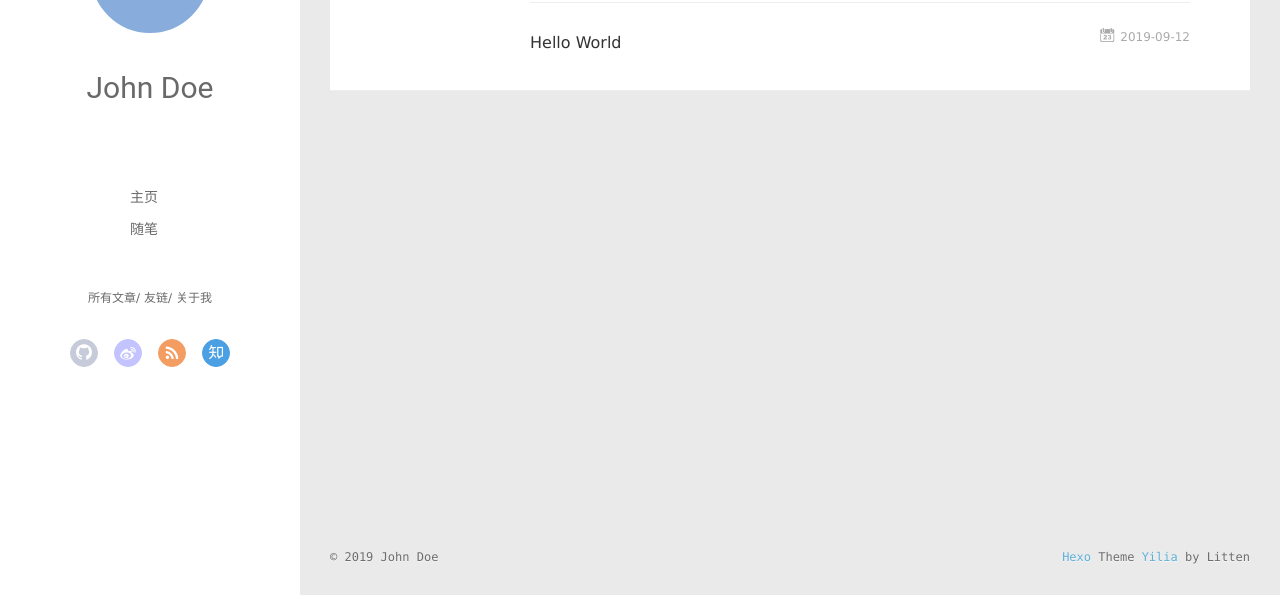
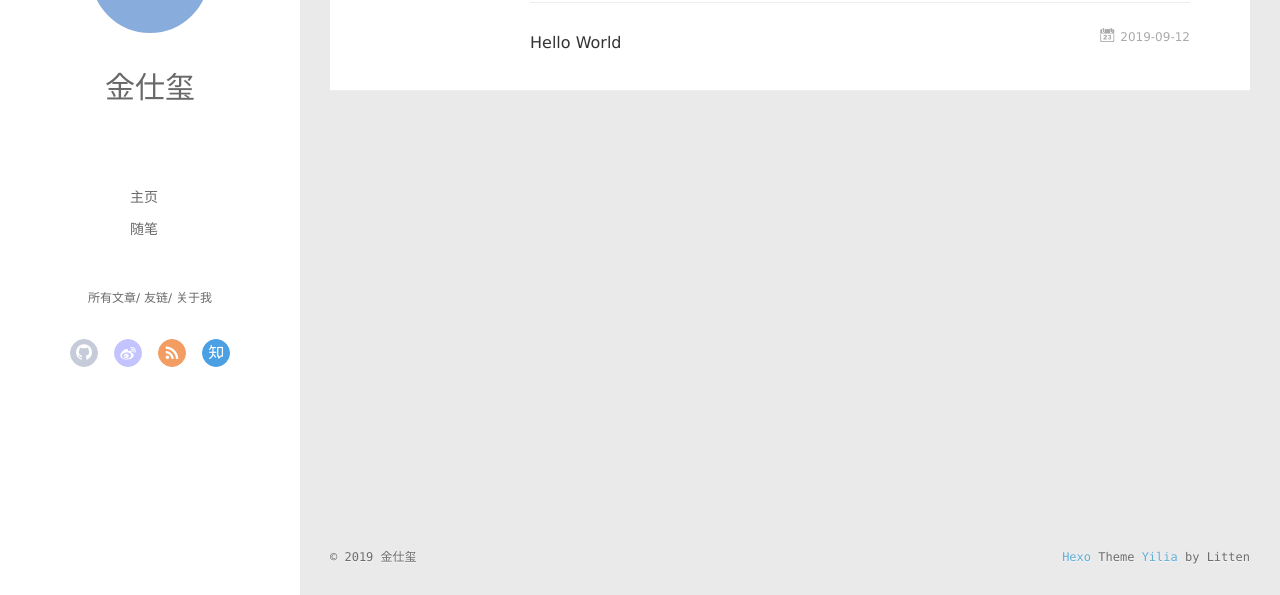
Before and after one commit to jinshixi/jinshixi.github.io, a plain HTML site: page archives/index.html in a window 1280 px wide. Shown: the part 202-797 px from the top of the page. Drawn offline with Linux system fonts and the light colour scheme; no server answers.

Commit message:
Site updated: 2019-09-12 01:28:30

```diff
--- a/archives/index.html
+++ b/archives/index.html
@@ -46,7 +46,7 @@
 			<img src="" class="js-avatar">
 		</a>
 		<hgroup>
-		  <h1 class="header-author"><a href="/">John Doe</a></h1>
+		  <h1 class="header-author"><a href="/">金仕玺</a></h1>
 		</hgroup>
 
 
@@ -104,7 +104,7 @@
 				<img src="" class="js-avatar">
 			</div>
 			<hgroup>
-			  <h1 class="header-author js-header-author">John Doe</h1>
+			  <h1 class="header-author js-header-author">金仕玺</h1>
 			</hgroup>
 
 
@@ -256,7 +256,7 @@
   <div class="outer">
     <div id="footer-info">
     	<div class="footer-left">
-    		&copy; 2019 John Doe
+    		&copy; 2019 金仕玺
     	</div>
       	<div class="footer-right">
       		<a href="http://hexo.io/" target="_blank">Hexo</a>  Theme <a href="https://github.com/litten/hexo-theme-yilia" target="_blank">Yilia</a> by Litten
```
Also changed, not shown: 2019/09/12/hello-world/index.html (+3 -3 lines), 2019/09/12/new/index.html (+3 -3 lines), 2019/09/12/第一次提交/index.html (+3 -3 lines), archives/2019/09/index.html (+3 -3 lines), archives/2019/index.html (+3 -3 lines), index.html (+3 -3 lines).
